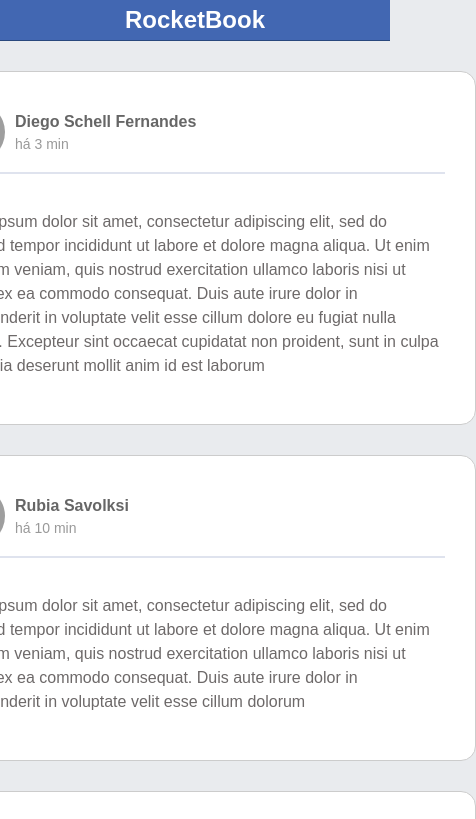
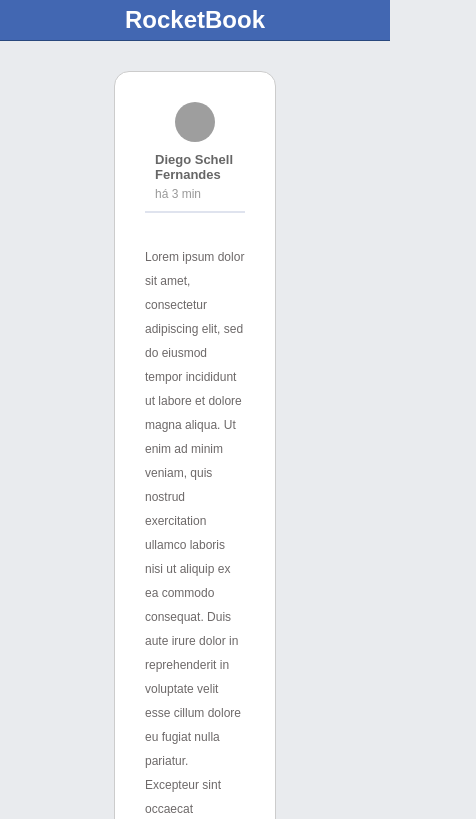
Before and after one commit to douglas-cavalcante/goreact_desafio1, a React app: page / in a window 390 px wide. Shown: the top 819 px of the page, 476 px wide, since content can reach past the window. Built offline with nearby package versions, Linux system fonts and the light colour scheme; grey boxes are pictures that could not be loaded.

Commit message:
Adiciona media-queries

```diff
--- a/src/styles/styles.scss
+++ b/src/styles/styles.scss
@@ -18,7 +18,6 @@
   display: flex;
   justify-content: center;
   align-items: center;
-
   background-color: #4267b2;
   height: 40px;
   border-bottom: 1px solid #29487d;
@@ -83,3 +82,49 @@
   border-bottom: 2px solid #dfe3ee;
   margin: 10px 0;
 }
+
+@media (max-width: 800px) {
+  .post {
+    width: 300px;
+  }
+}
+
+@media (max-width: 550px) {
+  .post {
+    width: 200px;
+  }
+}
+
+@media (max-width: 550px) {
+  .post {
+    width: 200px;
+  }
+}
+
+@media (max-width: 400px) {
+  .post {
+    width: 100px;
+
+    .header-post {
+      flex-direction: column;
+    }
+
+    .avatar {
+      width: 40px;
+      height: 40px;
+    }
+
+    strong {
+      margin-top: 10px;
+      font-size: 13px;
+    }
+
+    span {
+      font-size: 12px;
+    }
+
+    p {
+      font-size: 12px;
+    }
+  }
+}
```
